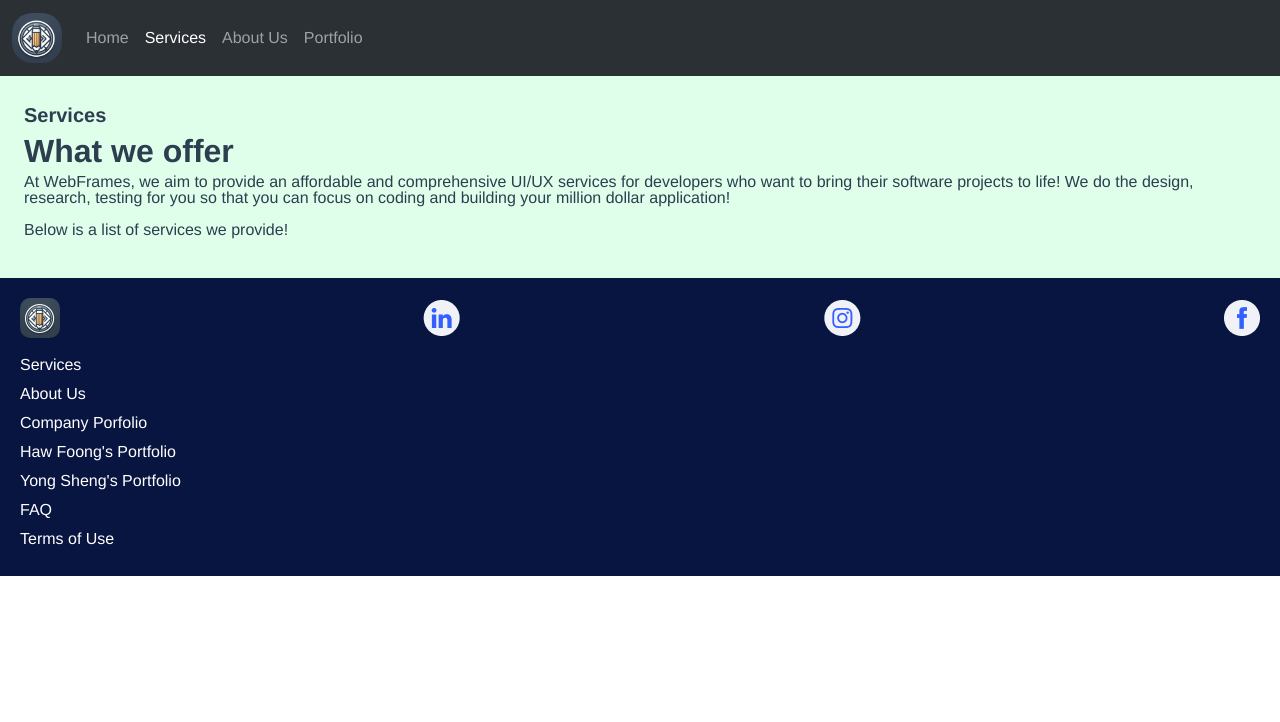
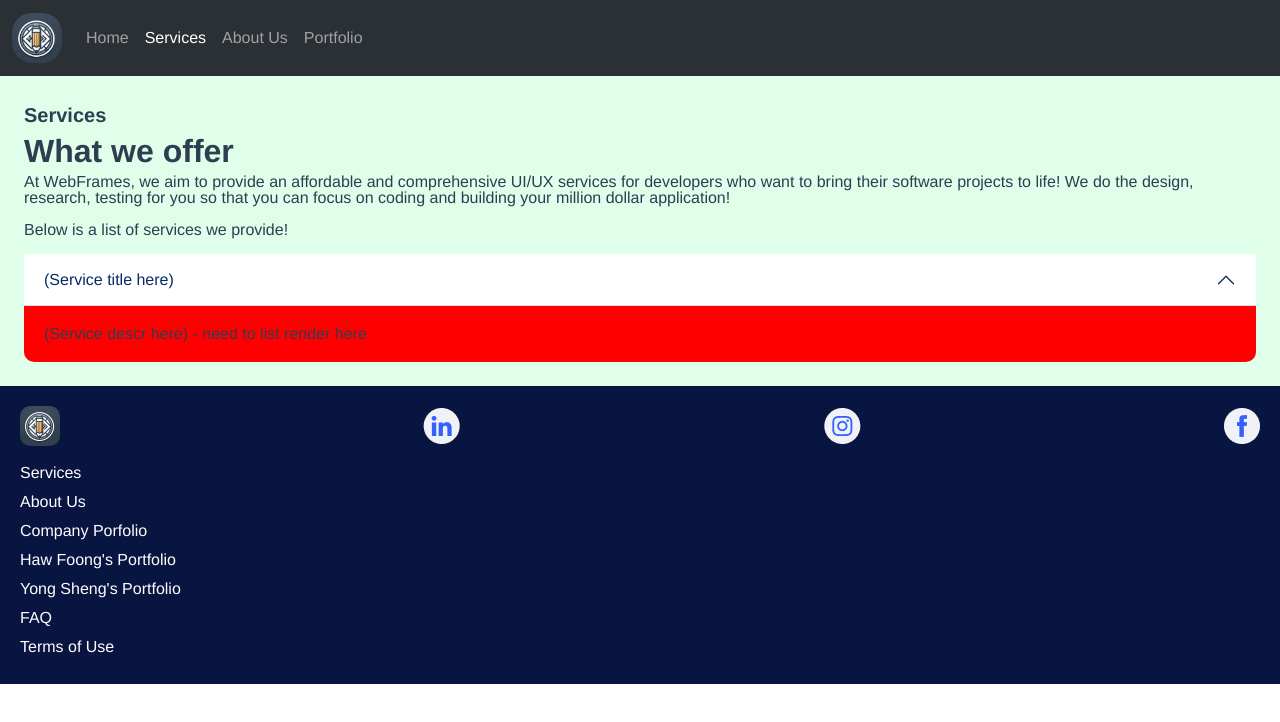
Before and after one commit to sh3ngsh3ng/design-werkz-demo, a Vue app: page /services in a window 1280 px wide. Shown: the top 722 px of the page. Built offline with nearby package versions, Linux system fonts and the light colour scheme.

Commit message:
added service accordion component

```diff
--- /dev/null
+++ b/src/components/ServiceAccordion.vue
@@ -0,0 +1,36 @@
+<template>
+    <div>
+        <div id="accordion-item">
+            <h2 class="accordion-header">
+                <button class="accordion-button" type="button" data-bs-toggle="collapse" data-bs-target="#collapseOne"
+                    aria-expanded="true" aria-controls="collapseOne">
+                    (Service title here)
+                </button>
+            </h2>
+            <div id="collapseOne" class="accordion-collapse collapse show" data-bs-parent="#accordionExample">
+                <div class="accordion-body">
+                    (Service descr here)
+                    - need to list render here
+                </div>
+            </div>
+        </div>
+    </div>
+</template>
+
+<script>
+    export default {
+        name: "ServiceAccordion",
+        props: ['text']
+    }
+</script>
+
+<style scoped>
+    .accordion-button {
+        background-color: white !important;
+    }
+
+    .accordion-body {
+        background-color: red;
+        border-radius: 0px 0px 10px 10px;
+    }
+</style>
--- a/src/pages/ServicesPage.vue
+++ b/src/pages/ServicesPage.vue
@@ -7,12 +7,20 @@
             software projects to life! We do the design, research, testing
             for you so that you can focus on coding and building your million dollar application!</p>
         <p class="body-text">Below is a list of services we provide! </p>
+        <div class="accordion" id="accordionExample">
+            <ServiceAccordion text="Testing service 1"></ServiceAccordion>
+        </div>
+
     </div>
 </template>
 
 <script>
+    import ServiceAccordion from "../components/ServiceAccordion.vue"
     export default {
-        name: "ServicesPage"
+        name: "ServicesPage",
+        components: {
+            ServiceAccordion
+        }
     }
 </script>
 
```
